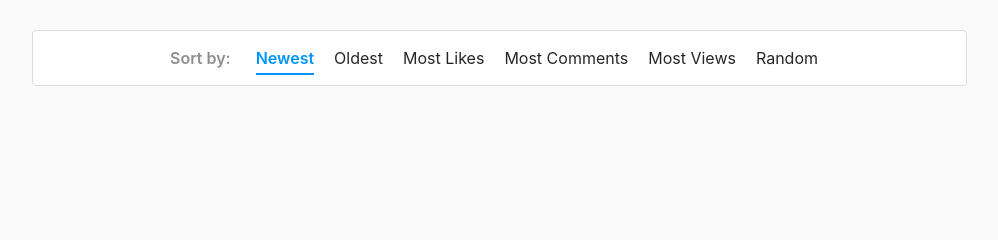
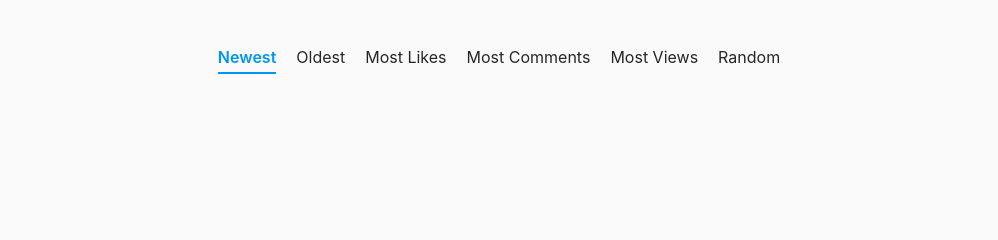
Before and after one commit to greg-randall/memento-mori, a PHP site: page / in a window 1280 px wide. Shown: the part 312-552 px from the top of the page, without its empty margins (141-1139 px from the left). Run offline with PHP 8.4, Linux system fonts and the light colour scheme; data that the repository does not hold is empty.

Commit message:
style: Remove "Sort by" label and bounding box for cleaner UI

```diff
--- a/index.php
+++ b/index.php
@@ -749,16 +749,7 @@ $first_timestamp = gmdate("F Y",$post_data[$last_key]['creation_timestamp_unix']
         justify-content: center;
         flex-wrap: wrap;
         padding: 10px 20px;
-        background-color: white;
-        border: 1px solid var(--instagram-border);
-        border-radius: 4px;
         margin-bottom: 20px;
-      }
-
-      .sort-label {
-        margin-right: 15px;
-        font-weight: 600;
-        color: #8e8e8e;
       }
 
       .sort-link {
@@ -881,9 +872,6 @@ $first_timestamp = gmdate("F Y",$post_data[$last_key]['creation_timestamp_unix']
           padding: 10px 5px;
         }
 
-        .sort-label {
-          display: none;
-        }
 
         .sort-link {
           margin: 0 5px;
@@ -1003,7 +991,6 @@ $first_timestamp = gmdate("F Y",$post_data[$last_key]['creation_timestamp_unix']
         </div>
       </div>
       <div class="sort-options">
-        <span class="sort-label">Sort by:</span>
         <a href="#" class="sort-link active" data-sort="newest">Newest</a>
         <a href="#" class="sort-link" data-sort="oldest">Oldest</a>
         <a href="#" class="sort-link" data-sort="most-likes">Most Likes</a>
```
